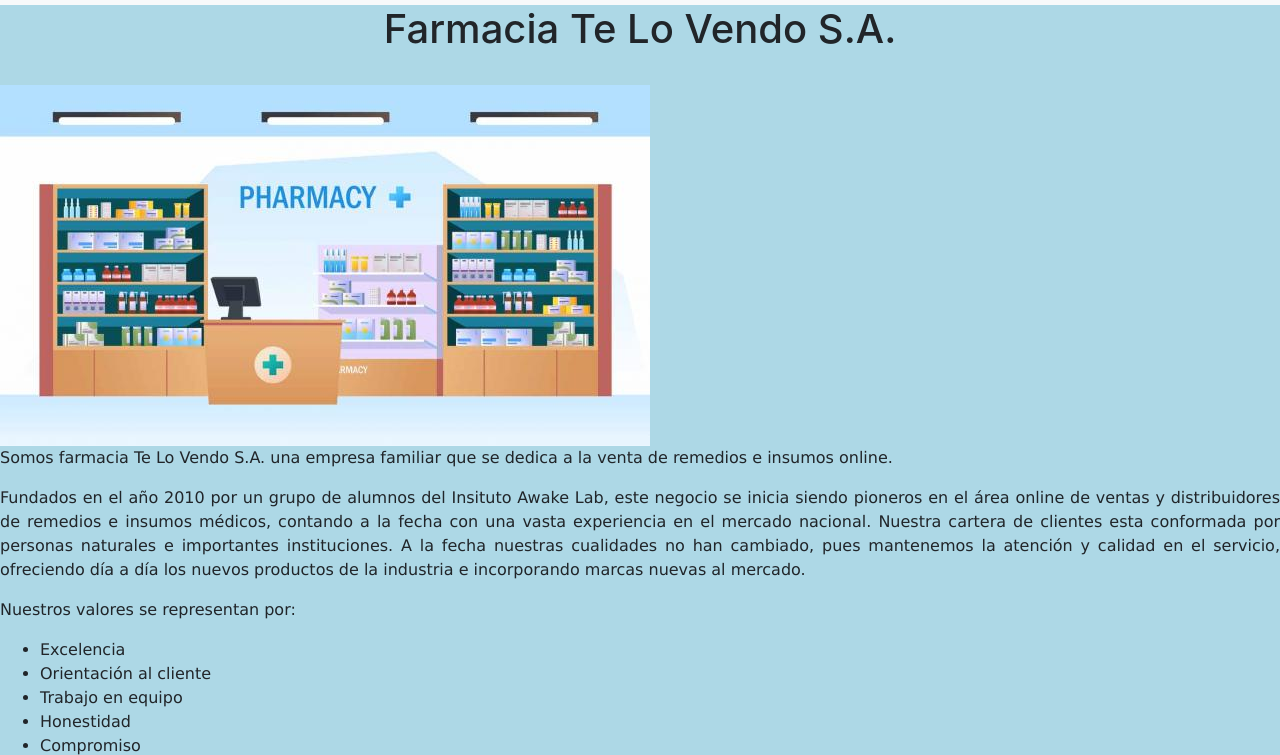
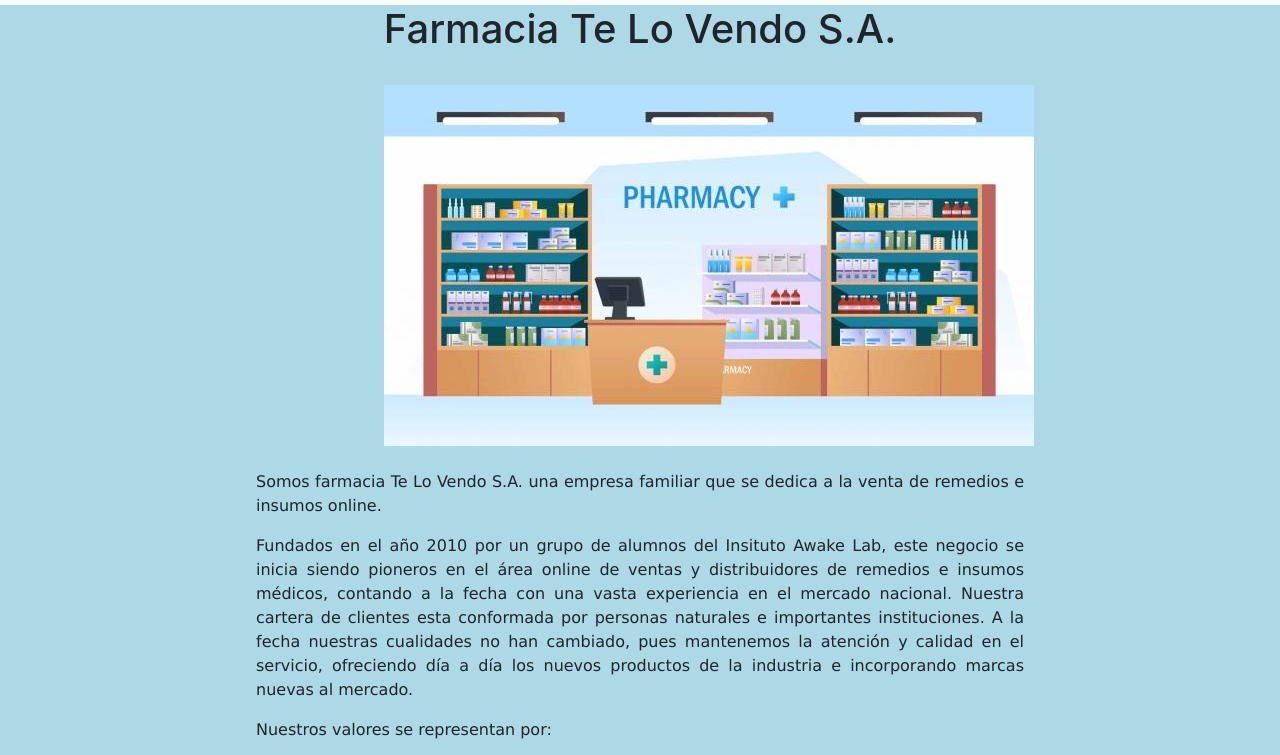
Before and after one commit to Patricio90/TeloVendo24-03, a plain HTML site: page Index.html in a window 1280 px wide. Shown: the part 51-806 px from the top of the page. Drawn offline with nearby package versions, Linux system fonts and the light colour scheme.

Commit message:
Cambios Index y estilos
Cambios que se realizaron el 25 de marzo en la clase

```diff
--- a/Index.html
+++ b/Index.html
@@ -13,7 +13,7 @@
 <body>
     <section class="contenido">
         <header>
-        <nav class="navbar navbar-expand-lg navbar-light bg-light">
+        <nav class="navbar navbar-expand-lg navbar-light bg-light ">
             <div class="container-fluid">
               <button class="navbar-toggler" type="button" data-bs-toggle="collapse" data-bs-target="#navbarTogglerDemo01" aria-controls="navbarTogglerDemo01" aria-expanded="false" aria-label="Toggle navigation">
                 <span class="navbar-toggler-icon"></span>
@@ -40,7 +40,8 @@
           </nav>
           <h1><center> Farmacia Te Lo Vendo S.A.</center></h1><br>
         </header>
-                <img src="./img/farmacia.jpg" alt="farmacia"><br>
+                <img src="./img/farmacia.jpg" alt="farmacia" class="imgfarmacia"><br>
+                <br>
         <div class="parrafo">
             <p>Somos farmacia Te Lo Vendo S.A. una empresa familiar que se dedica a la venta de remedios e insumos online.</p>
             <p>Fundados en el año 2010 por un grupo de alumnos del Insituto Awake Lab, este negocio se inicia siendo pioneros en el área online de ventas y distribuidores de remedios e insumos médicos, contando a la fecha con una vasta experiencia en el mercado nacional.
--- a/estilos.css
+++ b/estilos.css
@@ -22,6 +22,8 @@ footer{
   font-family: Verdana, Geneva, Tahoma, sans-serif;
   size: 12cm;
   text-align: justify;
+  width: 80%;
+  padding-left: 20%;
 }
 button{
   border:black;
@@ -31,6 +33,9 @@ button{
 }
 html{
   height: 100%;
+}
+.imgfarmacia{
+  padding-left: 30%;
 }
 /* .contenido{
   min-height: calc(100% - 4rem);
```
